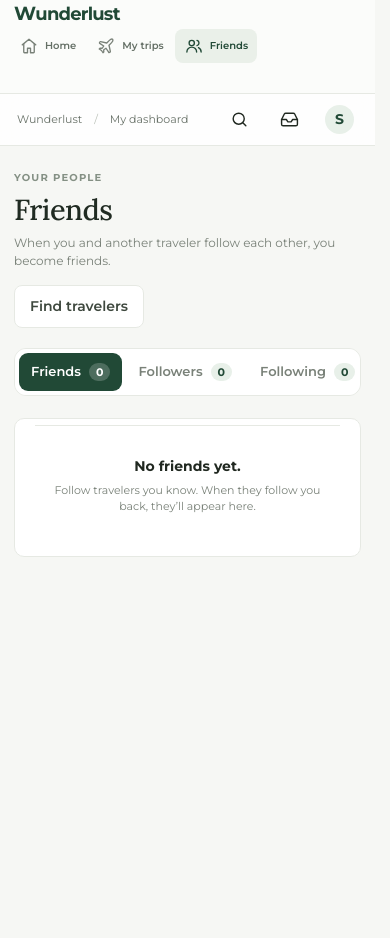
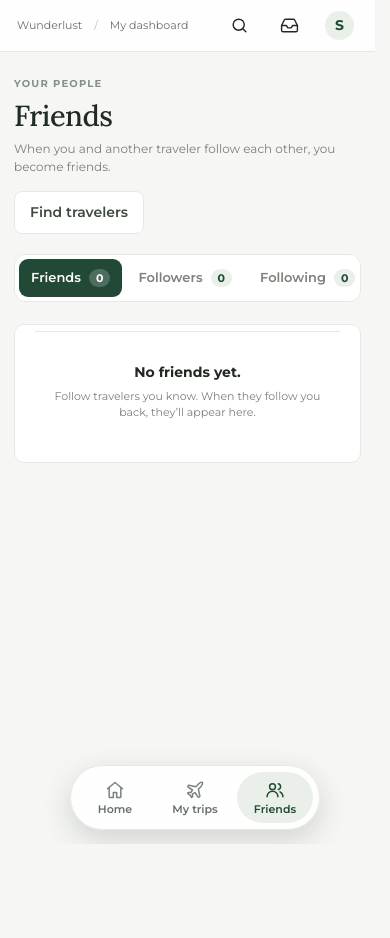
Before and after one commit to Shadowscrete/Wunderlust, a Django app: page /accounts/friends/ in a window 390 px wide. After the commit the page ends 844 px from the top, so only its background shows below. Run offline with Django 5.2, Linux system fonts and the light colour scheme; the visitor is signed in with stand-in values (Sample User, id 1); data that the repository does not hold is empty.

Commit message:
Mobile view UI fix for NAvigation Buttons

```diff
--- a/static/dashboard/dashboard.css
+++ b/static/dashboard/dashboard.css
@@ -2527,3 +2527,25 @@ html{scrollbar-gutter:stable}
 
 /* Home: "plan your first trip" prompt */
 .empty-state .button{margin-top:14px}
+
+/* ---- Phone: floating bottom navigation pill -------------------------------
+   Replaces the old top strip. Hides while scrolling down, returns on scroll up
+   (toggled by .nav-hidden on <body> in dashboard.js). */
+@media(max-width:560px){
+  .sidebar{position:fixed;top:auto;left:50%;right:auto;bottom:calc(14px + env(safe-area-inset-bottom));z-index:900;
+    width:auto;max-width:calc(100vw - 32px);height:auto;padding:6px;display:block;
+    background:color-mix(in srgb,var(--surface) 88%,transparent);
+    -webkit-backdrop-filter:saturate(1.4) blur(14px);backdrop-filter:saturate(1.4) blur(14px);
+    border:1px solid var(--line);border-radius:999px;box-shadow:0 10px 30px rgba(20,30,22,.16);
+    transform:translate(-50%,0);transition:transform .28s cubic-bezier(.2,.8,.2,1),opacity .2s ease}
+  body.nav-hidden .sidebar{transform:translate(-50%,calc(100% + 24px + env(safe-area-inset-bottom)));opacity:0;pointer-events:none}
+  .sidebar .brand,.sidebar-label,.sidebar-bottom{display:none}
+  .sidebar-nav{display:flex;width:auto;flex:none;margin:0;padding:0;gap:4px;overflow:visible}
+  .sidebar-nav .nav-link{flex:1 1 0;min-width:76px;display:flex;flex-direction:column;align-items:center;justify-content:center;
+    gap:3px;padding:8px 12px;border-radius:999px;font-size:11px;font-weight:600;line-height:1.1;white-space:nowrap;text-align:center}
+  .sidebar-nav .nav-icon{font-size:0;display:grid;place-items:center}
+  .sidebar-nav .nav-icon svg{width:20px;height:20px}
+  /* Leave room so the pill never covers the end of the page. */
+  .page-content{padding-bottom:calc(96px + env(safe-area-inset-bottom))}
+}
+@media(max-width:560px) and (prefers-reduced-motion:reduce){.sidebar{transition:opacity .15s ease}}
--- a/static/dashboard/dashboard.js
+++ b/static/dashboard/dashboard.js
@@ -637,3 +637,34 @@ function assertJson(response) {
     }, true);
   });
 })();
+
+(() => {
+  // Phone bottom nav: hide while scrolling down, show again on any scroll up.
+  const nav = document.querySelector('.sidebar');
+  if (!nav) return;
+  const phone = window.matchMedia('(max-width: 560px)');
+  const body = document.body;
+  let lastY = window.scrollY;
+  let ticking = false;
+
+  const update = () => {
+    ticking = false;
+    const y = Math.max(window.scrollY, 0);
+    const delta = y - lastY;
+    if (!phone.matches || y < 24) {
+      body.classList.remove('nav-hidden');       // always visible near the top
+    } else if (delta > 6) {
+      body.classList.add('nav-hidden');          // scrolling down
+    } else if (delta < -6) {
+      body.classList.remove('nav-hidden');       // scrolling up
+    }
+    if (Math.abs(delta) > 6) lastY = y;
+  };
+
+  window.addEventListener('scroll', () => {
+    if (!ticking) { ticking = true; window.requestAnimationFrame(update); }
+  }, { passive: true });
+  phone.addEventListener('change', () => body.classList.remove('nav-hidden'));
+  // Keyboard users: bring it back when focus moves into it.
+  nav.addEventListener('focusin', () => body.classList.remove('nav-hidden'));
+})();
```
